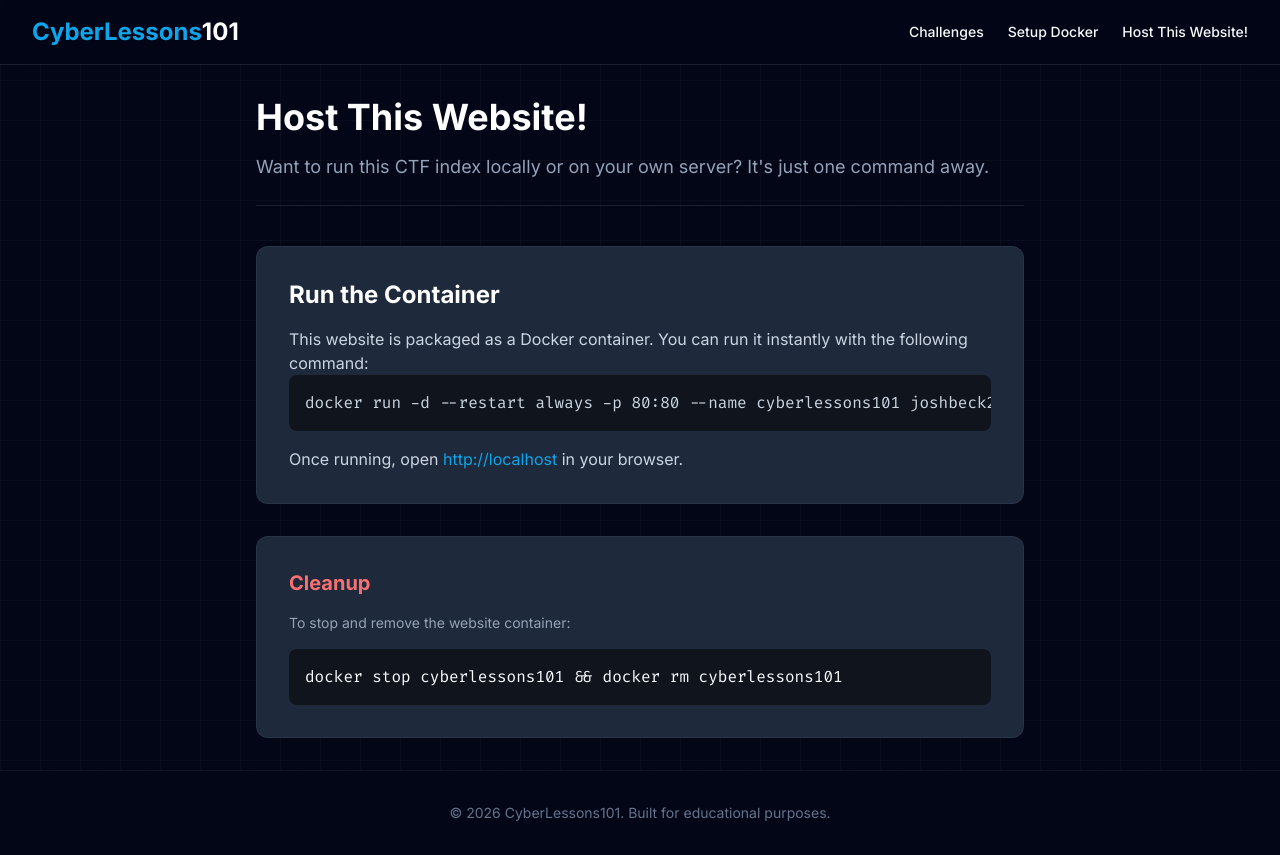
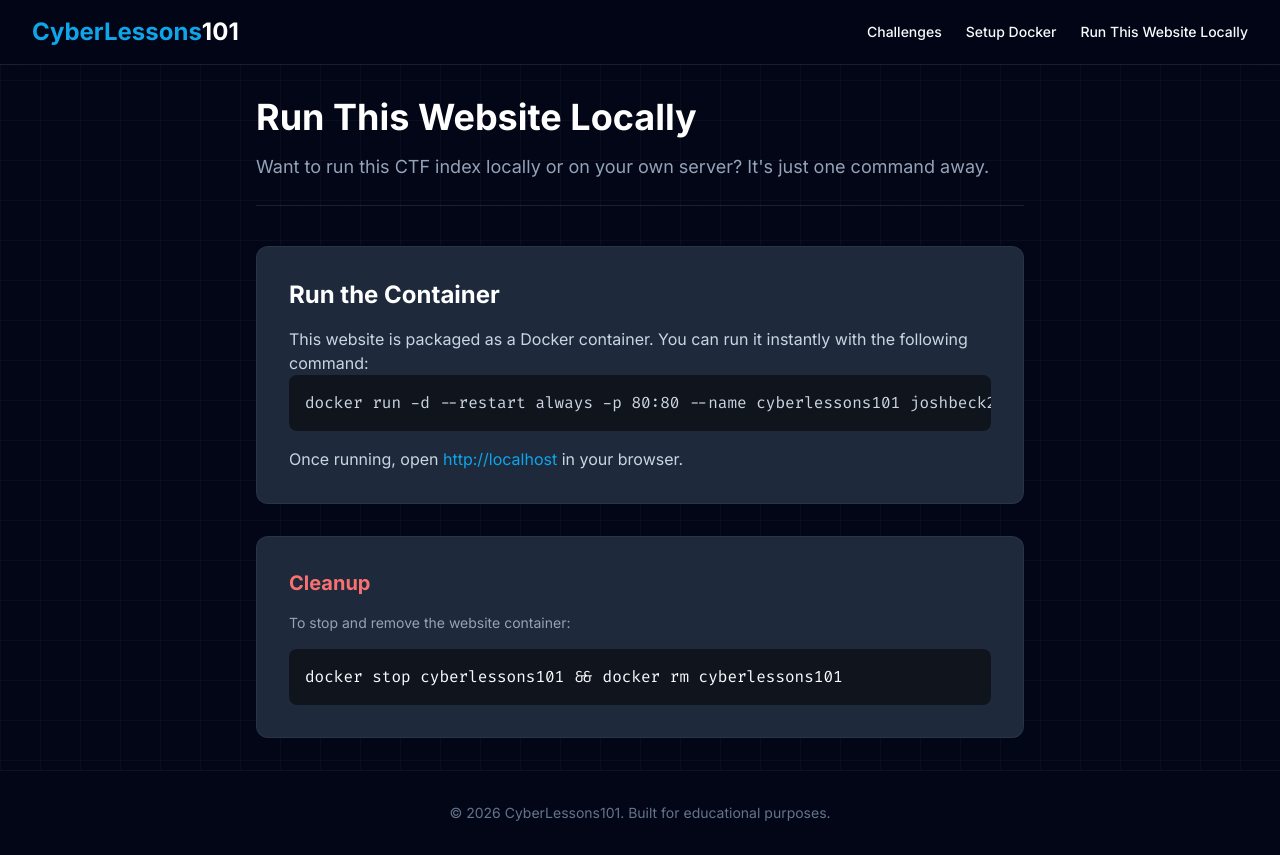
Before and after one commit to androidteacher/cyberlessons101-website-2026, an Astro site in the folder web/: page /host in a window 1280 px wide. Built offline with nearby package versions, Linux system fonts and the light colour scheme; Astro itself is replaced by a stand-in of ours.

Commit message:
refactor: rename Host link to Run This Website Locally

```diff
--- a/web/src/layouts/Layout.astro
+++ b/web/src/layouts/Layout.astro
@@ -34,7 +34,7 @@ const { title } = Astro.props;
         <div class="flex gap-6 text-sm font-medium">
           <a href="/" class="hover:text-cyber-primary transition-colors">Challenges</a>
           <a href="/docker" class="hover:text-cyber-primary transition-colors">Setup Docker</a>
-          <a href="/host" class="hover:text-cyber-primary transition-colors">Host This Website!</a>
+          <a href="/host" class="hover:text-cyber-primary transition-colors">Run This Website Locally</a>
           <!-- <a href="https://github.com/joshbeck2024" target="_blank" class="hover:text-cyber-primary transition-colors">GitHub</a> -->
         </div>
       </div>
--- a/web/src/pages/host.astro
+++ b/web/src/pages/host.astro
@@ -5,7 +5,7 @@ import Layout from '../layouts/Layout.astro';
 <Layout title="Host This Website">
   <div class="max-w-3xl mx-auto">
     <header class="mb-10 border-b border-white/10 pb-6">
-      <h1 class="text-4xl font-bold mb-4 text-white">Host This Website!</h1>
+      <h1 class="text-4xl font-bold mb-4 text-white">Run This Website Locally</h1>
       <p class="text-lg text-slate-400">
         Want to run this CTF index locally or on your own server? It's just one command away.
       </p>
```
